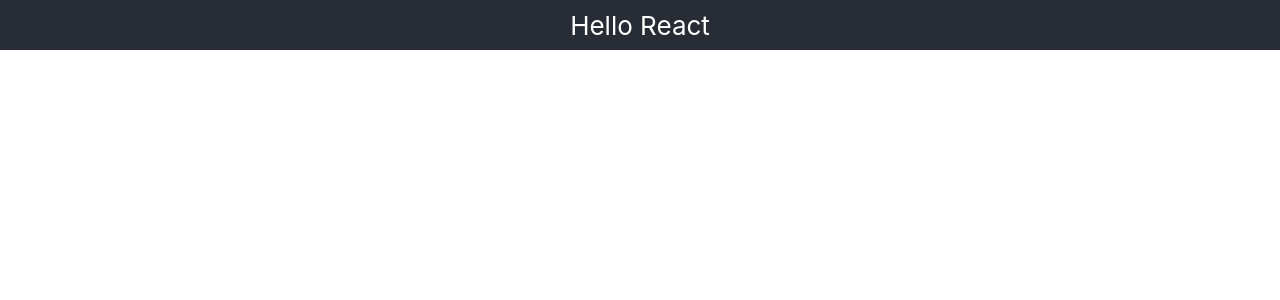
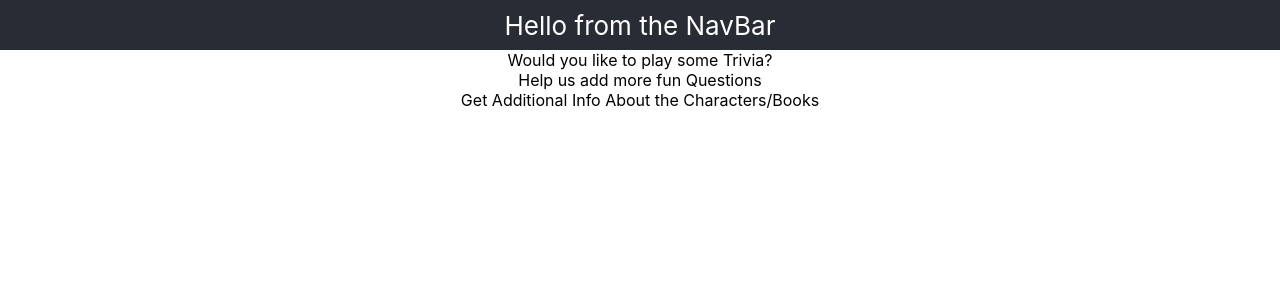
Before and after one commit to Ambarpg80/wizdom-project, a React (Create React App) app: page / in a window 1280 px wide. Shown: the top 300 px of the page. Built offline with nearby package versions, Linux system fonts and the light colour scheme.

Commit message:
added components folder and create base components files. Created basic hierarchy

```diff
--- a/db.json
+++ b/db.json
@@ -3,6 +3,7 @@
       {
         "id": 1,
         "question": "What House did Harry Potter belong to?",
+        "hint": "Godric's Hollow is named after the father of this house"
         "answers": [
           "Huffle Puff",
           "Slytherin",
--- a/src/App.js
+++ b/src/App.js
@@ -1,12 +1,14 @@
-import logo from './logo.svg';
+import React from 'react';
 import './App.css';
+import Homepage from "./components/Homepage.js"
 
 function App() {
   return (
     <div className="App">
       <header className="App-header">
-        Hello React
+        Hello from the NavBar
       </header>
+      <Homepage />
     </div>
   );
 }
--- /dev/null
+++ b/src/components/AdditionalInfo.js
@@ -0,0 +1,10 @@
+import React from "react";
+
+function AdditionalInfo() {
+   console.log('Something Goes Here Too!')
+
+    return (
+        <div>Get Additional Info About the Characters/Books</div>
+    )
+}
+export default AdditionalInfo
--- /dev/null
+++ b/src/components/Homepage.js
@@ -0,0 +1,16 @@
+import React from "react";
+import AdditionalInfo from "./AdditionalInfo";
+import TriviaForm from "./TriviaForm"
+import TriviaQuestions from "./TriviaQuestions"
+function Homepage() {
+   console.log('Something Goes Here')
+
+    return (
+        <div>
+            <TriviaQuestions />
+            <TriviaForm />
+            <AdditionalInfo />
+        </div>
+    )
+}
+export default Homepage
--- /dev/null
+++ b/src/components/TriviaForm.js
@@ -0,0 +1,10 @@
+import React from "react";
+
+function TriviaForm() {
+   console.log('Something Goes Here')
+
+    return (
+        <div>Help us add more fun Questions</div>
+    )
+}
+export default TriviaForm
--- /dev/null
+++ b/src/components/TriviaQuestions.js
@@ -0,0 +1,10 @@
+import React from "react";
+
+function TriviaQuestions() {
+   console.log('Something Goes Here')
+
+    return (
+        <div>Would you like to play some Trivia?</div>
+    )
+}
+export default TriviaQuestions
--- a/src/index.js
+++ b/src/index.js
@@ -6,9 +6,9 @@ import reportWebVitals from './reportWebVitals';
 
 const root = ReactDOM.createRoot(document.getElementById('root'));
 root.render(
-  <React.StrictMode>
+
     <App />
-  </React.StrictMode>
+
 );
 
 // If you want to start measuring performance in your app, pass a function
```
